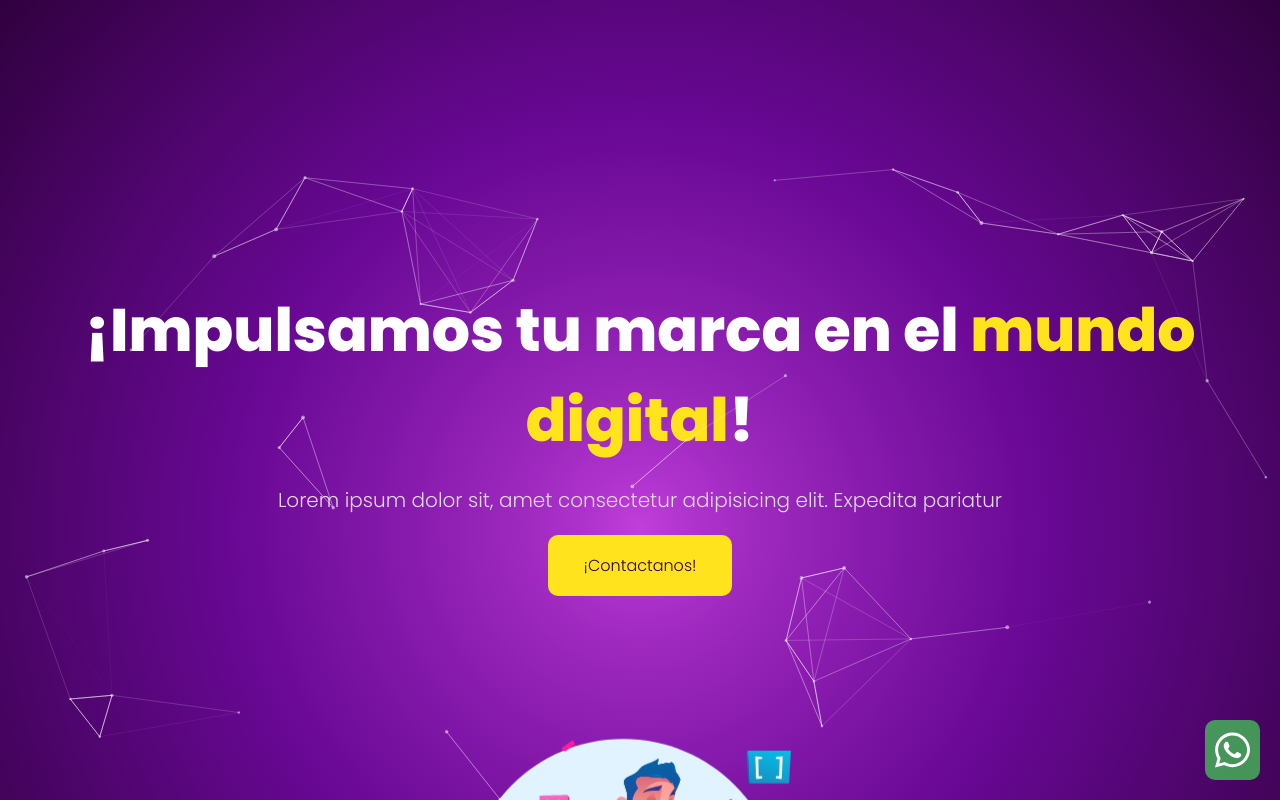
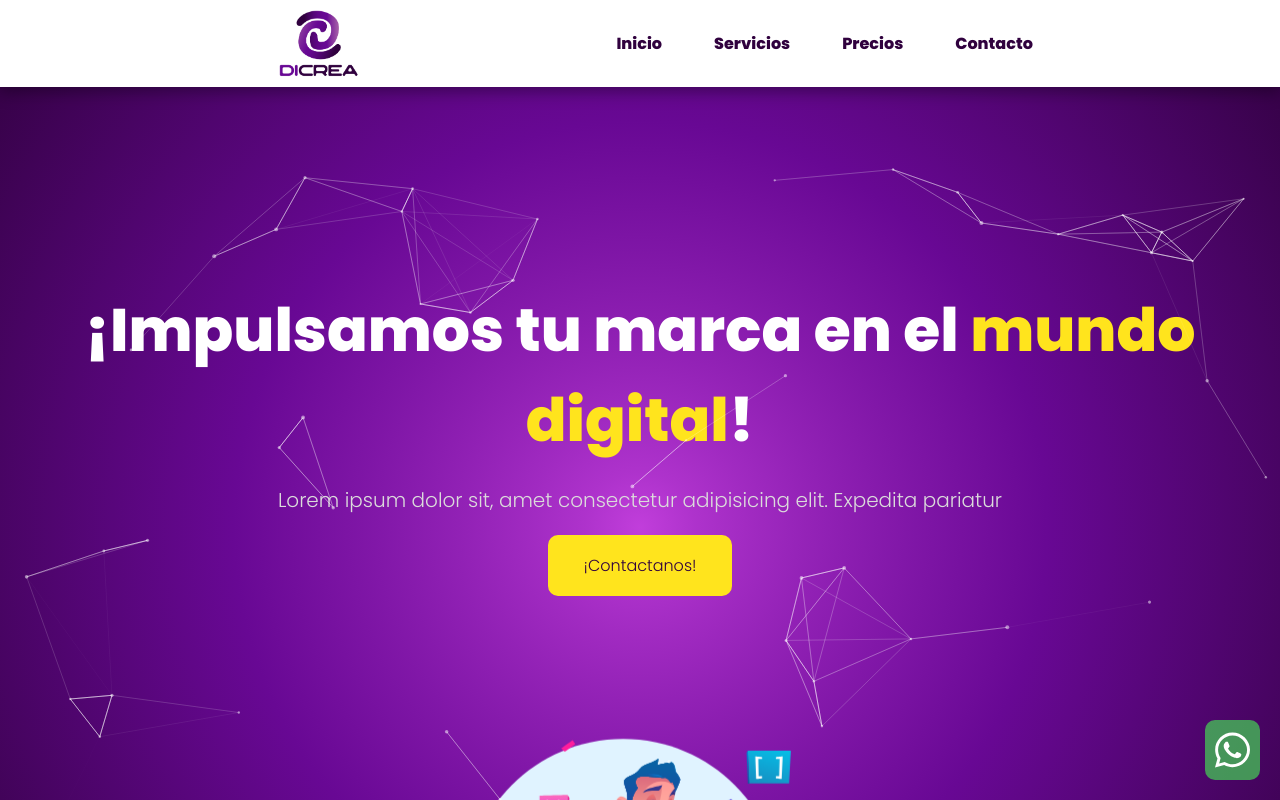
Before and after one commit to alanbirru/Dicrea-pagina, a React (Create React App) app: page / in a window 1280 px wide. Shown: the top 800 px of the page. Built offline with nearby package versions, Linux system fonts and the light colour scheme.

Commit message:
making semantic html on paquetes section

```diff
--- a/src/components/sections/Navbar/Navbar.js
+++ b/src/components/sections/Navbar/Navbar.js
@@ -1,6 +1,5 @@
 import React, { useState, useEffect } from "react";
 import Hamburger from "./Hamburger";
-import { CSSTransition } from "react-transition-group";
 import "../../../styles/navbar.css";
 import logo from "../../../images/DICREA-LOGO.png";
 
@@ -60,15 +59,13 @@ const Navbar = () => {
   ));
 
   return (
-    <CSSTransition in={visible} classNames="slide" timeout={200} unmountOnExit>
-      <div className="navbar-component">
-        <img className="navLogo" src={logo} alt="Logo" />
-        <ul className={`navItems ${hamburgerOpen ? "open" : ""}`}>
-          {listNavItems}
-        </ul>
-        <Hamburger isOpen={hamburgerOpen} onClick={handleHamburgerClick} />
-      </div>
-    </CSSTransition>
+    <nav className="navbar-component">
+      <img className="navLogo" src={logo} alt="Logo" />
+      <ul className={`navItems ${hamburgerOpen ? "open" : ""}`}>
+        {listNavItems}
+      </ul>
+      <Hamburger isOpen={hamburgerOpen} onClick={handleHamburgerClick} />
+    </nav>
   );
 };
 
--- a/src/components/sections/Precios/Precios.js
+++ b/src/components/sections/Precios/Precios.js
@@ -2,10 +2,10 @@ import PaquetesContainer from "./paquetes/PaquetesContainer";
 import "../../../styles/precios.css";
 const Precios = ({ id }) => {
   return (
-    <div id={id} className="precios-component section">
-      <h2>Precios</h2>
+    <section id={id} className="precios-component section">
+      <h2>Paquetes</h2>
       <PaquetesContainer />
-    </div>
+    </section>
   );
 };
 export default Precios;
--- a/src/components/sections/Precios/paquetes/Paquete.js
+++ b/src/components/sections/Precios/paquetes/Paquete.js
@@ -23,10 +23,11 @@ const Paquete = ({ paquete, precio, contenido, ofrecemos, fadeEffect }) => {
   // });
 
   return (
+    <article>
       <Tilt
         perspective={3000}
         scale={1.07}
-      className="paquete-container "
+        className="paquete-container"
         glareEnable={true}
         glareMaxOpacity={0.8}
         glareColor="#ffffff"
@@ -56,7 +57,11 @@ const Paquete = ({ paquete, precio, contenido, ofrecemos, fadeEffect }) => {
         <ul>{ofrecemosList}</ul>
       </div> */}
 
-      <span className="loQuiero" data-aos={fadeEffect} data-aos-duration="3800">
+        <span
+          className="loQuiero"
+          data-aos={fadeEffect}
+          data-aos-duration="3800"
+        >
           <a
             href="https://api.whatsapp.com/send?phone=6691472070&text=hola%20que%20tal"
             target="_blank"
@@ -65,6 +70,7 @@ const Paquete = ({ paquete, precio, contenido, ofrecemos, fadeEffect }) => {
           </a>
         </span>
       </Tilt>
+    </article>
   );
 };
 export default Paquete;
--- a/src/styles/precios.css
+++ b/src/styles/precios.css
@@ -6,6 +6,12 @@
   align-items: center;
   justify-content: center;
   grid-template-columns: repeat(1, 1fr);
+}
+article {
+  display: flex;
+  flex-direction: column;
+  align-items: center;
+  justify-content: center;
 }
 .paquete-container {
   display: flex;
```
Lines whose indentation alone changed are shown as unchanged.
